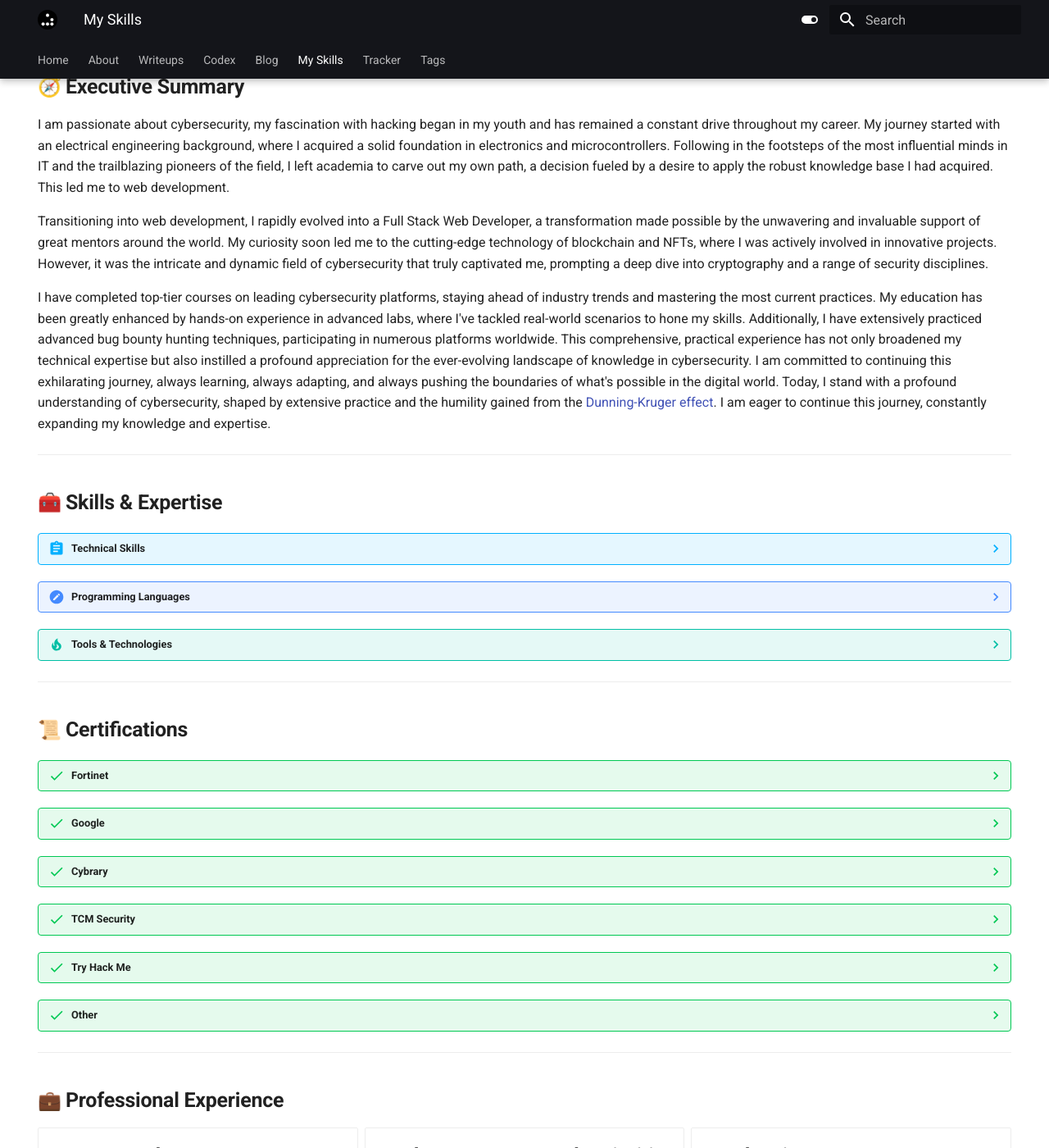
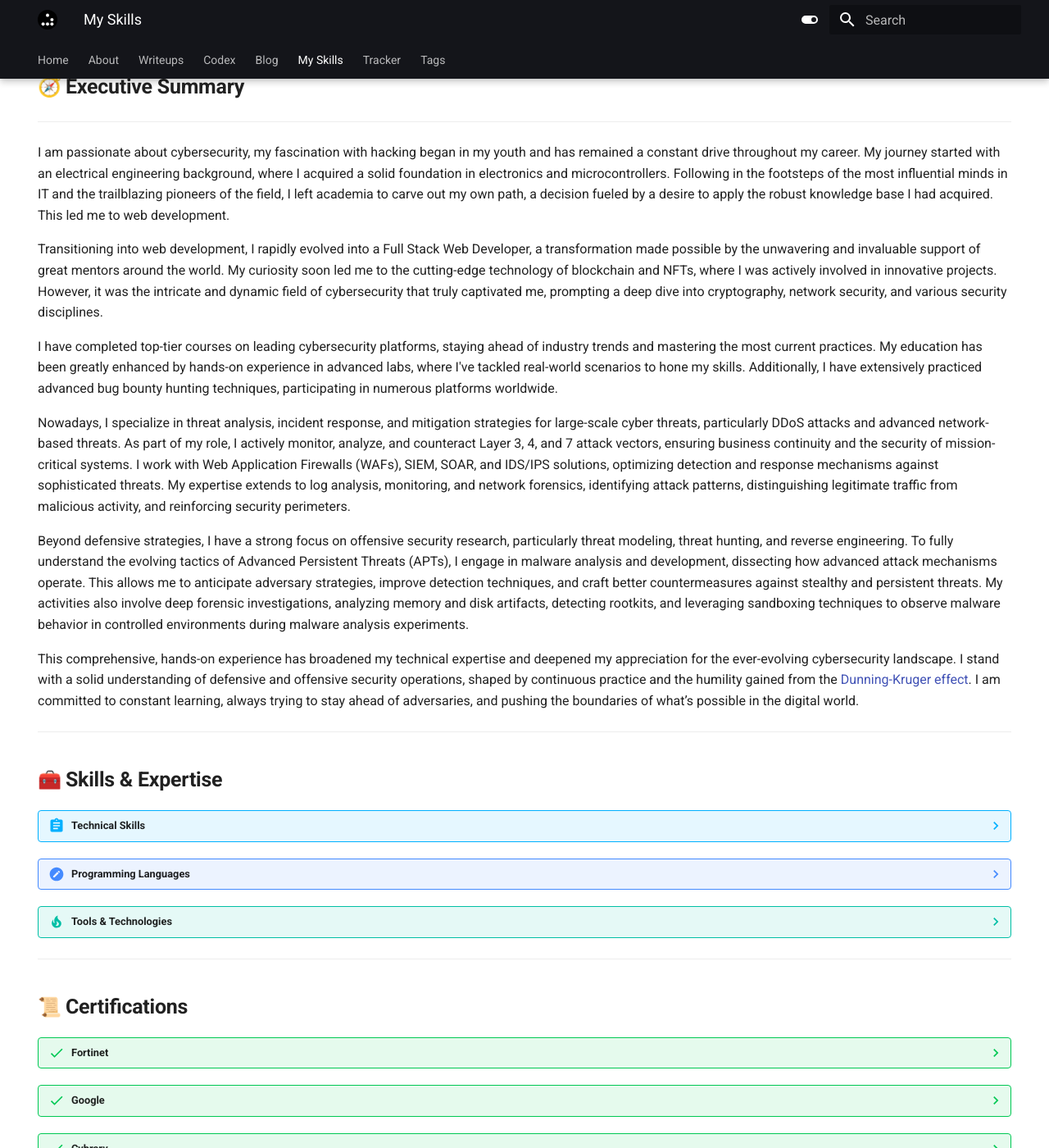
Before and after one commit to 0xrh0d4m1n/0xrh0d4m1n.github.io, an MkDocs documentation site: the page built from docs/pages/myskills/index.md, in a window 1280 px wide and 1400 px high, scrolled down 769 px. Shown: the whole window at 82% size. Built offline with MkDocs 1.6.1 and Material for MkDocs 9.7.7, drawn with Linux system fonts in a browser that asks for light colours; emoji names are drawn with the system emoji font; some of the changed text lies outside the part shown.

Commit message:
Minor Fixes

```diff
--- a/docs/pages/myskills/index.md
+++ b/docs/pages/myskills/index.md
@@ -15,11 +15,19 @@ hide:
 
 ## :compass: **Executive Summary**
 
+---
+
 I am passionate about cybersecurity, my fascination with hacking began in my youth and has remained a constant drive throughout my career. My journey started with an electrical engineering background, where I acquired a solid foundation in electronics and microcontrollers. Following in the footsteps of the most influential minds in IT and the trailblazing pioneers of the field, I left academia to carve out my own path, a decision fueled by a desire to apply the robust knowledge base I had acquired. This led me to web development.
 
-Transitioning into web development, I rapidly evolved into a Full Stack Web Developer, a transformation made possible by the unwavering and invaluable support of great mentors around the world. My curiosity soon led me to the cutting-edge technology of blockchain and NFTs, where I was actively involved in innovative projects. However, it was the intricate and dynamic field of cybersecurity that truly captivated me, prompting a deep dive into cryptography and a range of security disciplines.
+Transitioning into web development, I rapidly evolved into a Full Stack Web Developer, a transformation made possible by the unwavering and invaluable support of great mentors around the world. My curiosity soon led me to the cutting-edge technology of blockchain and NFTs, where I was actively involved in innovative projects. However, it was the intricate and dynamic field of cybersecurity that truly captivated me, prompting a deep dive into cryptography, network security, and various security disciplines.
 
-I have completed top-tier courses on leading cybersecurity platforms, staying ahead of industry trends and mastering the most current practices. My education has been greatly enhanced by hands-on experience in advanced labs, where I've tackled real-world scenarios to hone my skills. Additionally, I have extensively practiced advanced bug bounty hunting techniques, participating in numerous platforms worldwide. This comprehensive, practical experience has not only broadened my technical expertise but also instilled a profound appreciation for the ever-evolving  landscape of knowledge in cybersecurity. I am committed to continuing this exhilarating journey, always learning, always adapting, and always pushing the boundaries of what's possible in the digital world. Today, I stand with a profound understanding of cybersecurity, shaped by extensive practice and the humility gained from the [Dunning-Kruger effect](https://en.wikipedia.org/wiki/Dunning%E2%80%93Kruger_effect). I am eager to continue this journey, constantly expanding my knowledge and expertise.
+I have completed top-tier courses on leading cybersecurity platforms, staying ahead of industry trends and mastering the most current practices. My education has been greatly enhanced by hands-on experience in advanced labs, where I've tackled real-world scenarios to hone my skills. Additionally, I have extensively practiced advanced bug bounty hunting techniques, participating in numerous platforms worldwide.
+
+Nowadays, I specialize in threat analysis, incident response, and mitigation strategies for large-scale cyber threats, particularly DDoS attacks and advanced network-based threats. As part of my role, I actively monitor, analyze, and counteract Layer 3, 4, and 7 attack vectors, ensuring business continuity and the security of mission-critical systems. I work with Web Application Firewalls (WAFs), SIEM, SOAR, and IDS/IPS solutions, optimizing detection and response mechanisms against sophisticated threats. My expertise extends to log analysis, monitoring, and network forensics, identifying attack patterns, distinguishing legitimate traffic from malicious activity, and reinforcing security perimeters.
+
+Beyond defensive strategies, I have a strong focus on offensive security research, particularly threat modeling, threat hunting, and reverse engineering. To fully understand the evolving tactics of Advanced Persistent Threats (APTs), I engage in malware analysis and development, dissecting how advanced attack mechanisms operate. This allows me to anticipate adversary strategies, improve detection techniques, and craft better countermeasures against stealthy and persistent threats. My activities also involve deep forensic investigations, analyzing memory and disk artifacts, detecting rootkits, and leveraging sandboxing techniques to observe malware behavior in controlled environments during malware analysis experiments.
+
+This comprehensive, hands-on experience has broadened my technical expertise and deepened my appreciation for the ever-evolving cybersecurity landscape. I stand with a solid understanding of defensive and offensive security operations, shaped by continuous practice and the humility gained from the [Dunning-Kruger effect](https://en.wikipedia.org/wiki/Dunning%E2%80%93Kruger_effect). I am committed to constant learning, always trying to stay ahead of adversaries, and pushing the boundaries of what’s possible in the digital world.
 
 ---
 
@@ -470,7 +478,7 @@ I have completed top-tier courses on leading cybersecurity platforms, staying ah
 
 -   ## **Nexusguard**
 
-    ### _SOC Cybersecurity Analyst_
+    ### _SOC Analyst_
 
     #### _Remote, Singapore_
 
@@ -525,6 +533,7 @@ I have completed top-tier courses on leading cybersecurity platforms, staying ah
 -   ### **B.Tech in Cybersecurity**
 
     #### _University X_
+    ###### _Snipped for privacy_
 
     #### 2023 - 2025
 
@@ -532,7 +541,8 @@ I have completed top-tier courses on leading cybersecurity platforms, staying ah
 
 - ### **Electrical Engineering**
 
-    #### _University Z_
+    #### _University Y_
+    ###### _Snipped for privacy_
 
     #### 2014 - 2016
 
```
Also changed, not shown: docs/pages/about/index.md (+3 -3 lines).
